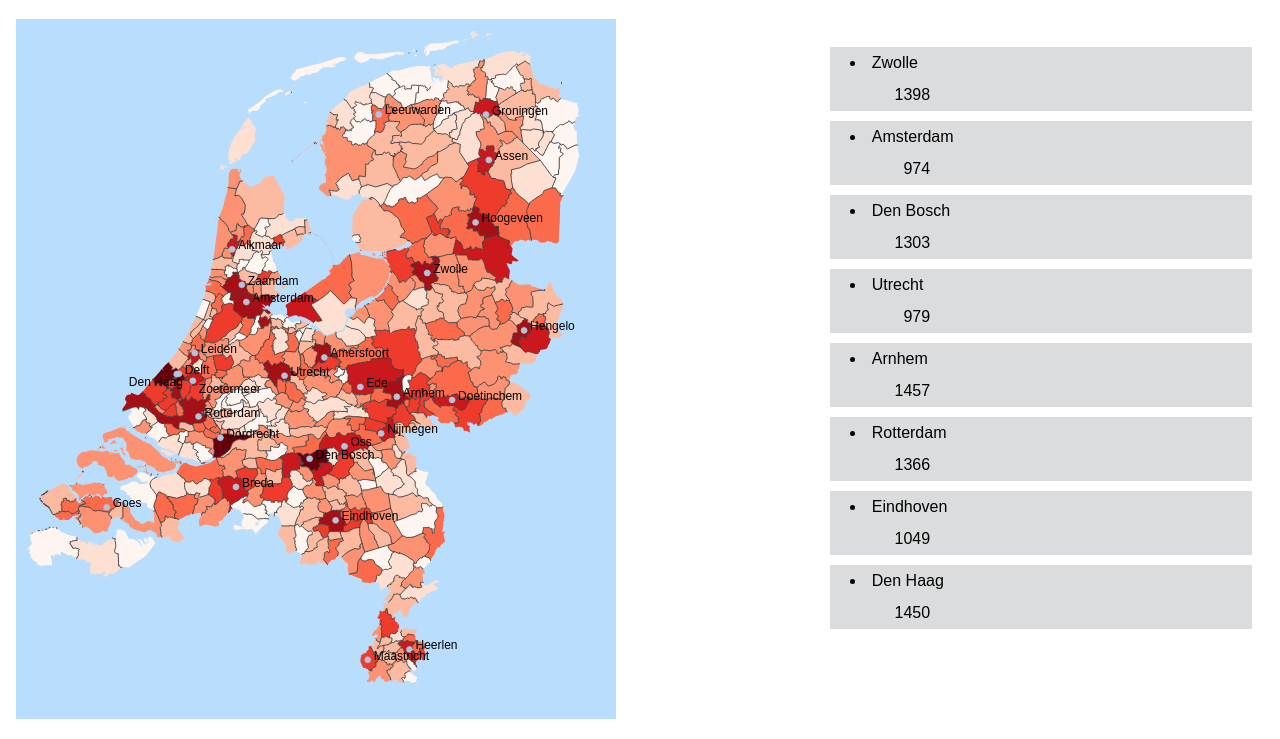
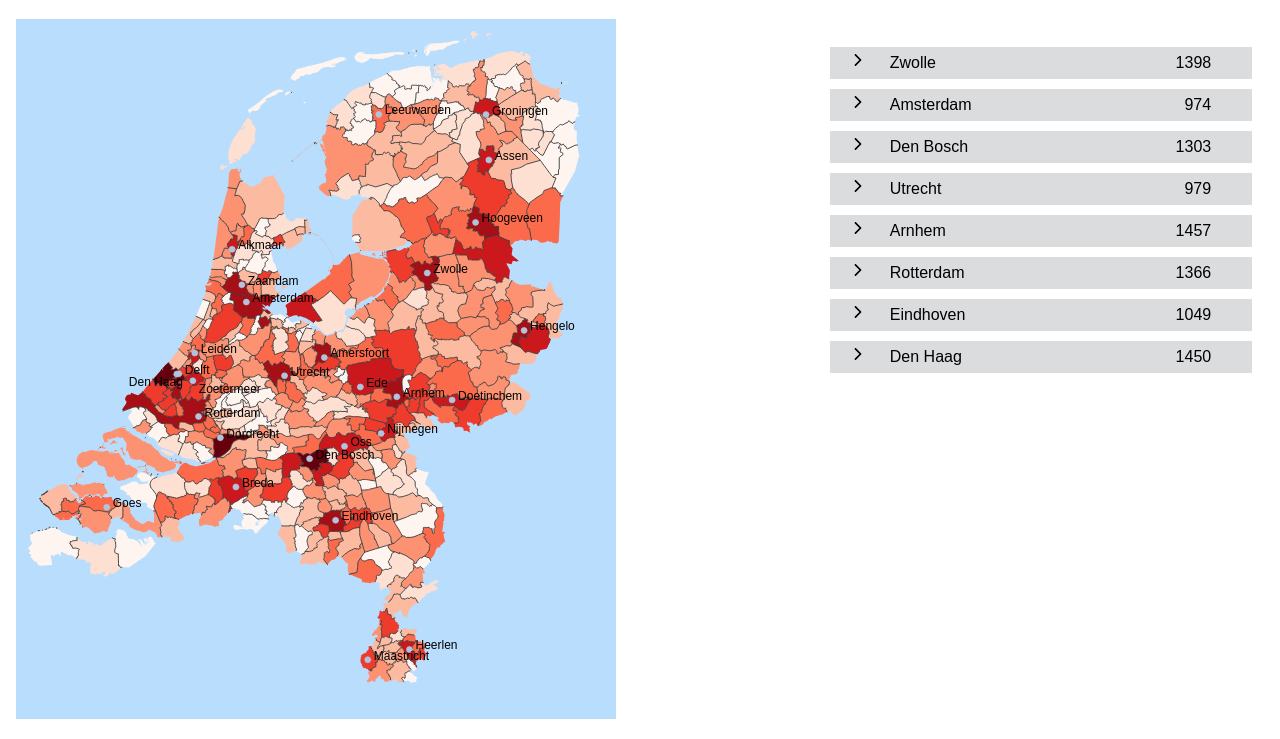
Before and after one commit to EgEdelmann/kaart, a plain HTML site: page index.html in a window 1280 px wide. Shown: the part 61-800 px from the top of the page. Drawn offline with Linux system fonts and the light colour scheme.

Commit message:
icoontje in lijst veranderd

```diff
--- a/index.html
+++ b/index.html
@@ -55,7 +55,7 @@ font-size: 1.25em;
 ul {
 line-height: 2em;
 cursor:pointer;
-list-style-position: inside;
+list-style-type: none;
 margin: 0 10 0 10;
 }
 
@@ -77,24 +77,37 @@ ul li {
     margin-bottom: 10px;
 }
 
-ul li .items_vestiging {
-    background-color: #e9edf2;
+
+
+ul li.items_regio:before {
+    content:'';
+    display:inline-block;
+    height:1em; width:2em;
+    background-image:url('images/icon_arrow.svg');
+    background-size:contain;
+    background-repeat:no-repeat;
+    padding-right: 0.5em;}
+
+
+ul li.items_vestiging {
+background-color:#eef0f2;
 }
 
 .item_level1 {
 display: inline-block;
-width: 75%;
+width: 70%;
 }
 
 .number_level1 {
     display: inline-block;
-    width: 20%;
+    width: 10%;
     text-align: right;
+    margin-right: 1em;
 }
 
 .item_level2 {
     display: inline-block;
-    width: 75%;
+    width: 70%;
 }
 
 .number_level2 {
```
Also changed, not shown: images/icon_arrow.svg (added).
